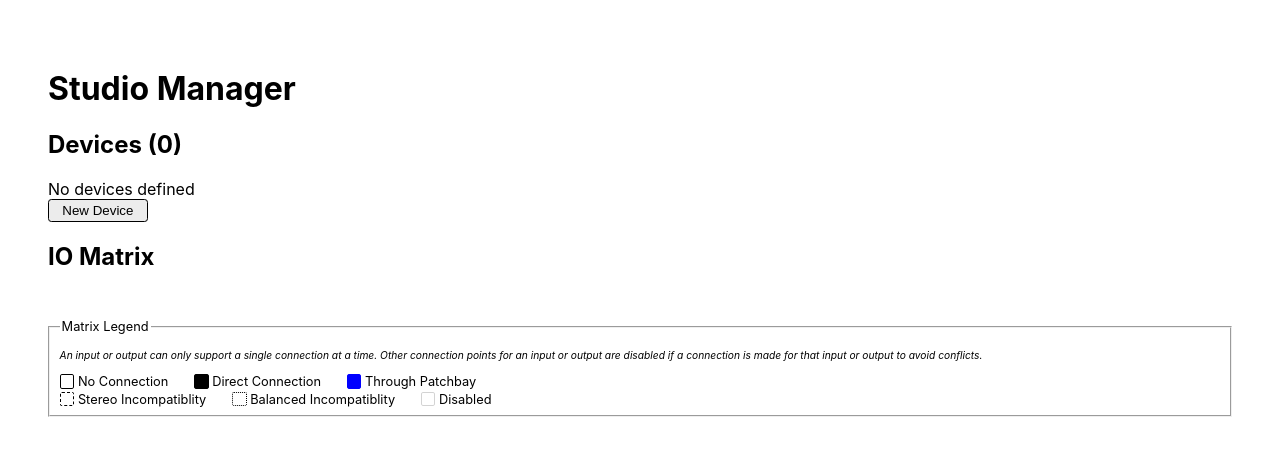
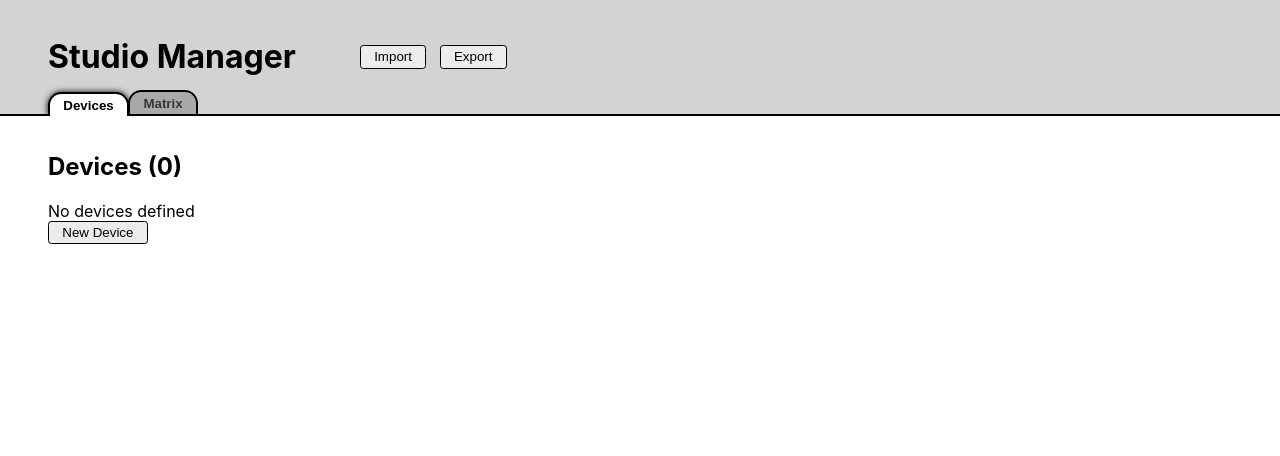
Before and after one commit to albrec/studio-manager, a React (Create React App) app: page / in a window 1280 px wide. Shown: the top 456 px of the page. Built offline with nearby package versions, Linux system fonts and the light colour scheme.

Commit message:
Import/Export done.

```diff
--- a/src/App.css
+++ /dev/null
@@ -1,31 +0,0 @@
-:root {
-    --link-color: blue;
-    --button-color: rgb(236, 236, 236);
-}
-
-.App {
-    padding: 3em;
-}
-
-button,
-input[type="submit"] {
-    background-color: var(--button-color);
-    border: .25px solid black;
-    border-radius: .25em;
-    margin-right: 1em;
-    padding: .25em 1em;
-    cursor: pointer;
-}
-
-.btn-link {
-    background: none;
-    border: 0;
-    margin: 0;
-    padding: 0;
-    color: var(--link-color);
-    cursor: pointer;
-}
-
-.btn-link:hover {
-    text-decoration: underline;
-}
--- a/src/App.js
+++ b/src/App.js
@@ -1,17 +1,28 @@
-import React from 'react'
+import React, { useState } from 'react'
 import { Devices } from './features/device/Devices'
 import { Matrix } from './features/matrix/Matrix'
-import './App.css'
+import { ImportExport } from './features/files/ImportExport'
+import './App.scss'
+import classNames from 'classnames'
 
 function App() {
+  const DEVICES = 'DEVICES'
+  const MATRIX = 'MATRIX'
+  const [openTab, setOpenTab] = useState(DEVICES)
+
   return (
     <div className="App">
       <header className="App-header">
         <h1>Studio Manager</h1>
+        <ImportExport />
+        <ul className="tabs">
+          <li><button onClick={ (e) => setOpenTab(DEVICES) } className={ classNames({ active: openTab === DEVICES }) }>Devices</button></li>
+          <li><button onClick={ (e) => setOpenTab(MATRIX) } className={ classNames({ active: openTab === MATRIX }) }>Matrix</button></li>
+        </ul>
       </header>
       <main>
-        <Devices />
-        <Matrix />
+        { openTab === DEVICES && <Devices /> }
+        { openTab === MATRIX &&<Matrix /> }
       </main>
     </div>
   )
--- /dev/null
+++ b/src/App.scss
@@ -0,0 +1,74 @@
+:root {
+    --link-color: blue;
+    --button-color: rgb(236, 236, 236);
+}
+
+
+button,
+input[type="submit"] {
+    background-color: var(--button-color);
+    border: .25px solid black;
+    border-radius: .25em;
+    margin-right: 1em;
+    padding: .25em 1em;
+    cursor: pointer;
+}
+
+.btn-link {
+    background: none;
+    border: 0;
+    margin: 0;
+    padding: 0;
+    color: var(--link-color);
+    cursor: pointer;
+}
+
+.btn-link:hover {
+    text-decoration: underline;
+}
+
+.App-header {
+    background-color: lightgrey;
+    display: flex;
+    align-items: center;
+    position: relative;
+    border-bottom: 2px solid black;
+    padding: 1em 3em;
+
+    .ImportExport {
+        margin-left: 4em;
+    }
+}
+
+.tabs {
+    display: flex;
+    position: absolute;
+    bottom: -2px;
+    left: 1em;
+    list-style: none;
+    padding: 2em 2em 0;
+    margin: 0;
+    overflow: hidden;
+
+    button {
+        background-color: darkgrey;
+        position: relative;
+        bottom: 2px;
+        border-width: 2px 2px 0;
+        border-radius: 1em 1em 0 0;
+        color: rgb(54, 54, 54);
+        margin: 0 -1px 0 0;
+        font-weight: bold;
+
+        &.active {
+            background-color: white;
+            bottom: 0;
+            box-shadow: 0 0 0.5em black;
+            color: black;
+        }
+    }
+}
+
+main {
+    padding: 1em 3em;
+}
--- a/src/features/device/devicesSlice.js
+++ b/src/features/device/devicesSlice.js
@@ -19,6 +19,9 @@ export const devicesSlice = createSlice({
     },
     removeDevice: (state, action) => {
         delete state[action.payload.id]
+    },
+    setDevices: (state, action) => {
+        return action.payload
     }
   },
 })
@@ -27,6 +30,7 @@ export const {
     addDevice,
     updateDevice,
     removeDevice,
+    setDevices,
  } = devicesSlice.actions
 
 // The function below is called a selector and allows us to select a value from
--- /dev/null
+++ b/src/features/files/ImportExport.js
@@ -0,0 +1,13 @@
+import { useDispatch } from "react-redux"
+import { importFile, exportFile } from "./importExportSlice"
+
+export function ImportExport (props) {
+    const dispatch = useDispatch()
+
+    return (
+        <div className="ImportExport">
+            <button onClick={ (e) => dispatch(importFile()) }>Import</button>
+            <button onClick={ (e) => dispatch(exportFile) }>Export</button>
+        </div>
+    )
+}
--- /dev/null
+++ b/src/features/files/importExportSlice.js
@@ -0,0 +1,54 @@
+import { setDevices } from "../device/devicesSlice"
+import { setLinks } from "../matrix/linkSlice"
+
+export const exportFile = async (dispatch, getState) => {
+    // create a new handle
+    const newHandle = await window.showSaveFilePicker()
+
+    // create a FileSystemWritableFileStream to write to
+    const writableStream = await newHandle.createWritable()
+
+    // write our file
+    await writableStream.write(serializeState(getState()))
+
+    // close the file and write the contents to disk.
+    await writableStream.close()
+}
+
+export const importFile = () => async (dispatch) => {
+    const pickerOpts = {
+        types: [
+            {
+                description: 'JSON',
+                accept: {
+                    'application/json': ['.json']
+                }
+            },
+        ],
+        excludeAcceptAllOption: true,
+        multiple: false
+    }
+
+    // open file picker
+    let fileHandle
+    [fileHandle] = await window.showOpenFilePicker(pickerOpts)
+
+    // get file contents
+    const file = await fileHandle.getFile()
+    const json = await file.text()
+    const fileData = JSON.parse(json)
+
+    if (fileData.devices && fileData.links)     {
+        dispatch(setDevices(fileData.devices))
+        dispatch(setLinks(fileData.links))
+    } else {
+        alert('Invalid file')
+    }
+}
+
+function serializeState({ devices, links }) {
+    return JSON.stringify({
+        devices,
+        links,
+    })
+}
--- a/src/features/matrix/Matrix.js
+++ b/src/features/matrix/Matrix.js
@@ -63,15 +63,13 @@ export function Matrix () {
                 <p>An input or output can only support a single connection at a time. Other connection points for an input or output are disabled if a connection is made for that input or output to avoid conflicts.</p>
 
                 <div className="checkboxes">
-                    <label><input type="checkbox" checked={ false } /> No Connection</label>
-                    <label><input type="checkbox" checked={ true } /> Direct Connection</label>
-                    <label><input type="checkbox" checked={ true } className="patchbay" /> Through Patchbay</label>
-                </div>
-
-                <div className="checkboxes">
-                    <label><input type="checkbox" checked={ false } className="stereoIncompatible" /> Stereo Incompatiblity</label>
-                    <label><input type="checkbox" checked={ false } className="balancedIncompatible" /> Balanced Incompatiblity</label>
-                    <label><input type="checkbox" checked={ false } disabled={ true } /> Disabled</label>
+                    <label><input type="checkbox" readOnly={ true } checked={ false } /> No Connection</label>
+                    <label><input type="checkbox" readOnly={ true } checked={ true } /> Direct Connection</label>
+                    <label><input type="checkbox" readOnly={ true } checked={ true } className="patchbay" /> Through Patchbay</label>
+                    <label><input type="checkbox" readOnly={ true } checked={ false } disabled={ true } /> Disabled</label>
+                    <label><input type="checkbox" readOnly={ true } checked={ false } className="stereoIncompatible" /> Stereo Incompatiblity</label>
+                    <label><input type="checkbox" readOnly={ true } checked={ false } className="balancedIncompatible" /> Balanced Incompatiblity</label>
+                    <label><input type="checkbox" readOnly={ true } checked={ true } className="conflicting" /> Conflicting Connection</label>
                 </div>
             </fieldset>
 
--- a/src/features/matrix/Matrix.scss
+++ b/src/features/matrix/Matrix.scss
@@ -89,6 +89,10 @@
         border-color: var(--form-control-conflicting);
     }
 
+    input[type="checkbox"].conflicting:checked {
+        background-color: var(--form-control-conflicting);
+    }
+
     input[type="checkbox"].patchbay {
         --form-control-color: var(--form-control-patchbay);
         border-color: var(--form-control-patchbay);
@@ -120,11 +124,17 @@
     }
 
     fieldset {
+        max-width: 70em;
         margin: 2em 0;
         font-size: .8em;
 
+        .checkboxes {
+            display: flex;
+            flex-wrap: wrap;
+        }
+
         label {
-            margin-right: 2em;
+            flex-basis: 25%;
 
             input {
                 position: relative;
--- a/src/features/matrix/linkSlice.js
+++ b/src/features/matrix/linkSlice.js
@@ -18,12 +18,16 @@ export const linksSlice = createSlice({
             state[key] = link
         }
 
+    },
+    setLinks: (state, action) => {
+        return action.payload
     }
   },
 })
 
 export const {
     toggleLink,
+    setLinks,
  } = linksSlice.actions
 
 // The function below is called a selector and allows us to select a value from
```
